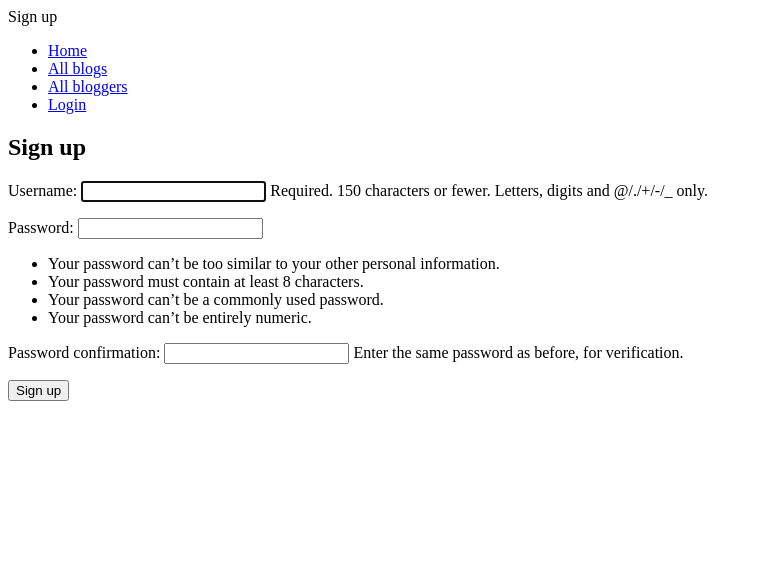
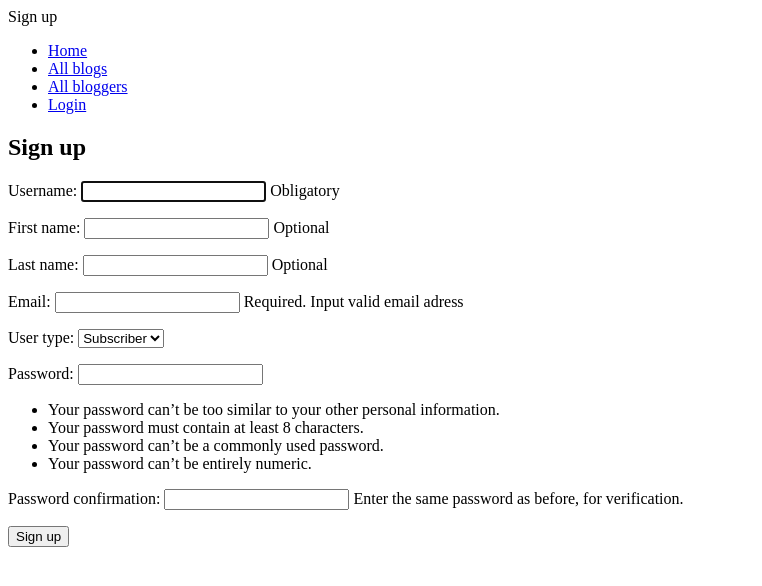
Before and after one commit to 11jolek11/coderblog, a Django app: page /accoutns/signup/ in a window 1280 px wide. Shown: the top 586 px of the page, without its empty margins (0-762 px from the left). Run offline with Django 4.2, Linux system fonts and the light colour scheme.

Commit message:
Custom SignUp form Custom form for signup

```diff
--- /dev/null
+++ b/diyblog/accounts/forms.py
@@ -0,0 +1,18 @@
+from django import forms
+from django.contrib.auth.models import User
+from django.contrib.auth.forms import UserCreationForm
+
+
+
+class SignUpForm(UserCreationForm):
+    CHOICES  = [('1', 'Subscriber'), ('2', 'Author')]
+
+    first_name = forms.CharField(max_length=30, required=False, help_text="Optional")
+    last_name = forms.CharField(max_length=30, required=False, help_text="Optional")
+    username = forms.CharField(max_length=30, required=True, help_text="Obligatory")
+    email = forms.EmailField(max_length=254, required=True, help_text="Required. Input valid email adress")
+    user_type = forms.ChoiceField(choices=CHOICES, required=True)
+
+    class Meta:
+        model = User
+        fields = ['username', 'first_name', 'last_name', 'email', 'user_type', 'password1', 'password2']
--- a/diyblog/accounts/views.py
+++ b/diyblog/accounts/views.py
@@ -1,12 +1,19 @@
-from django.contrib.auth.forms import UserCreationForm
 from django.urls import reverse_lazy
 from django.views import generic
-
+from django.contrib.auth.mixins import LoginRequiredMixin
+from accounts.forms import SignUpForm
+from typing import Any
+from django import http
 
 
 # Create your views here.
-class SignUpCreateView(generic.CreateView):
-    # TODO: Create your own form for User registration
-    form_class = UserCreationForm
+class SignUpCreateView(generic.CreateView, LoginRequiredMixin):
+    form_class = SignUpForm
     success_url = reverse_lazy('login')
     template_name = 'registration/signup.html'
+
+    # Prevent logged user to register
+    def dispatch(self, request: http.HttpRequest, *args: Any, **kwargs: Any) -> http.HttpResponse:
+        if request.user.is_authenticated:
+            return self.handle_no_permission()
+        return super().dispatch(request, *args, **kwargs)
--- a/diyblog/templates/registration/login.html
+++ b/diyblog/templates/registration/login.html
@@ -27,7 +27,9 @@
     <p>
         <a href="{% url 'password_reset' %}">Lost password?</a>
     </p>
+    {% if not user.is_authenticated %}
     <p>
         <a href="{% url 'signup' %}">Register</a>
     </p>
+    {% endif %}
 {% endblock %}
```
